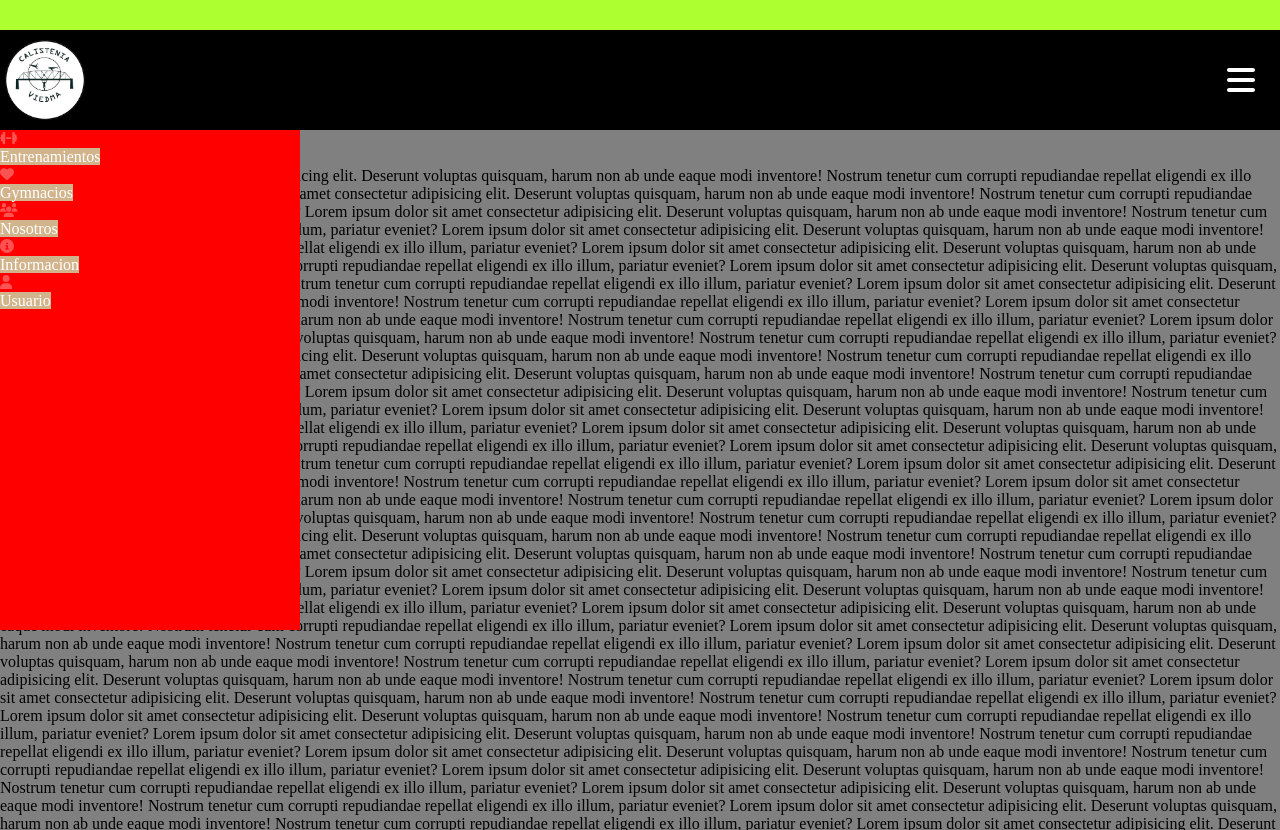
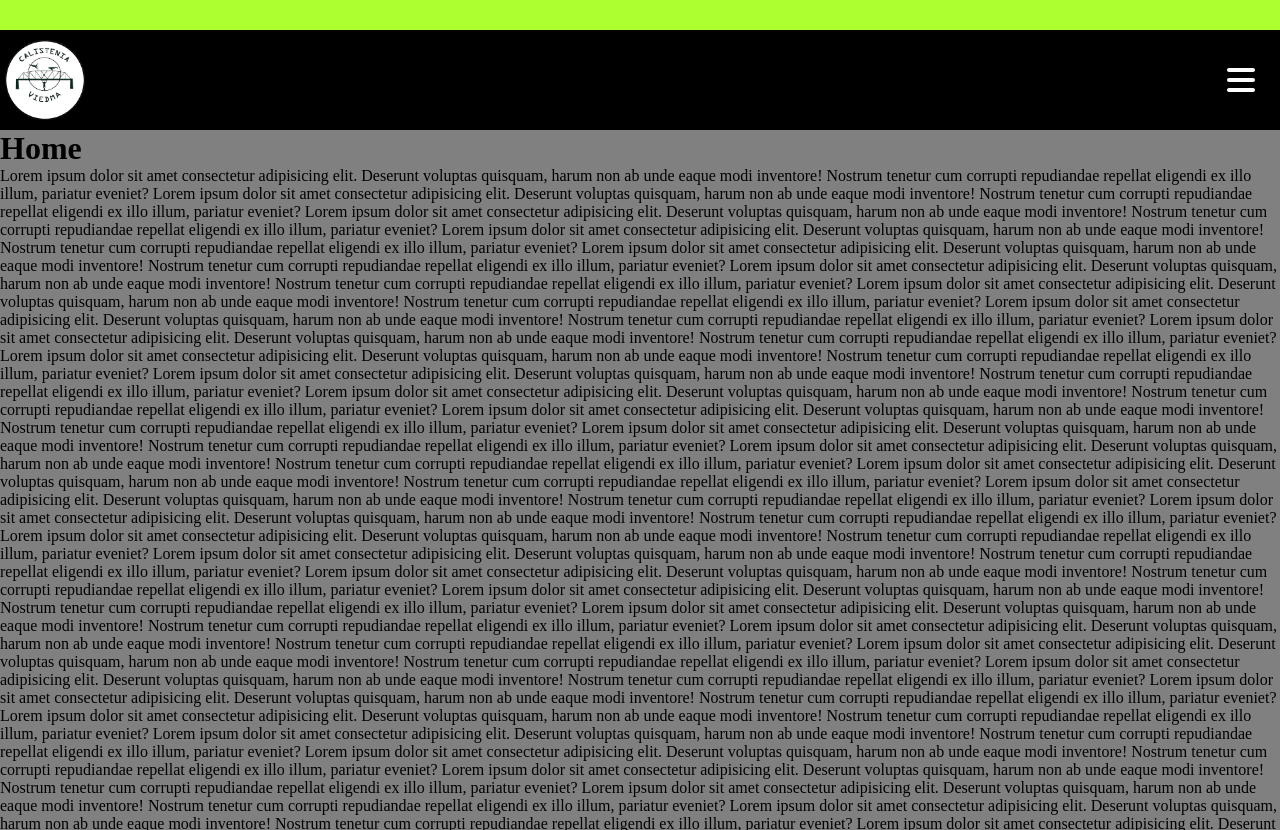
Before and after one commit to facu-lab/calistenia-viedma, a React (Vite) app: page / in a window 1280 px wide. Shown: the part 420-1250 px from the top of the page. Built offline with nearby package versions, Linux system fonts and the light colour scheme.

Commit message:
modificacion del menu desplegable

```diff
--- a/src/styles/nav.css
+++ b/src/styles/nav.css
@@ -15,19 +15,38 @@ nav{
 }
 
 .menu{
-  background: red;
+  background: rgba(0,0,0,0.8);
   display: flex;
   flex-direction: column;
   position: absolute;
   top: 100%;
   height: 500px;
   width: 300px;
+  justify-content: space-evenly;
+  padding-left: 20px;
+  text-decoration: none;
+  list-style: none;
+  transition: transform 0.5s;
+  border-radius: 0px 0px 20px 0px;
+}
+
+.noMenu{
+  transform: translateX(-305px);
+  transition: transform 0.5s;
 }
 
 .linkNav{
   text-decoration: none;
   color: white;
-  background: tan;
+  font-size: 30px;
+  font-family:var(--bebas);
+  display: flex;
+  flex-direction: row;
+  padding: 10px 0px;
+}
+
+.iconLinkNav{
+  width: 45px;
 }
 
 .contenedor-logoCV{
```
